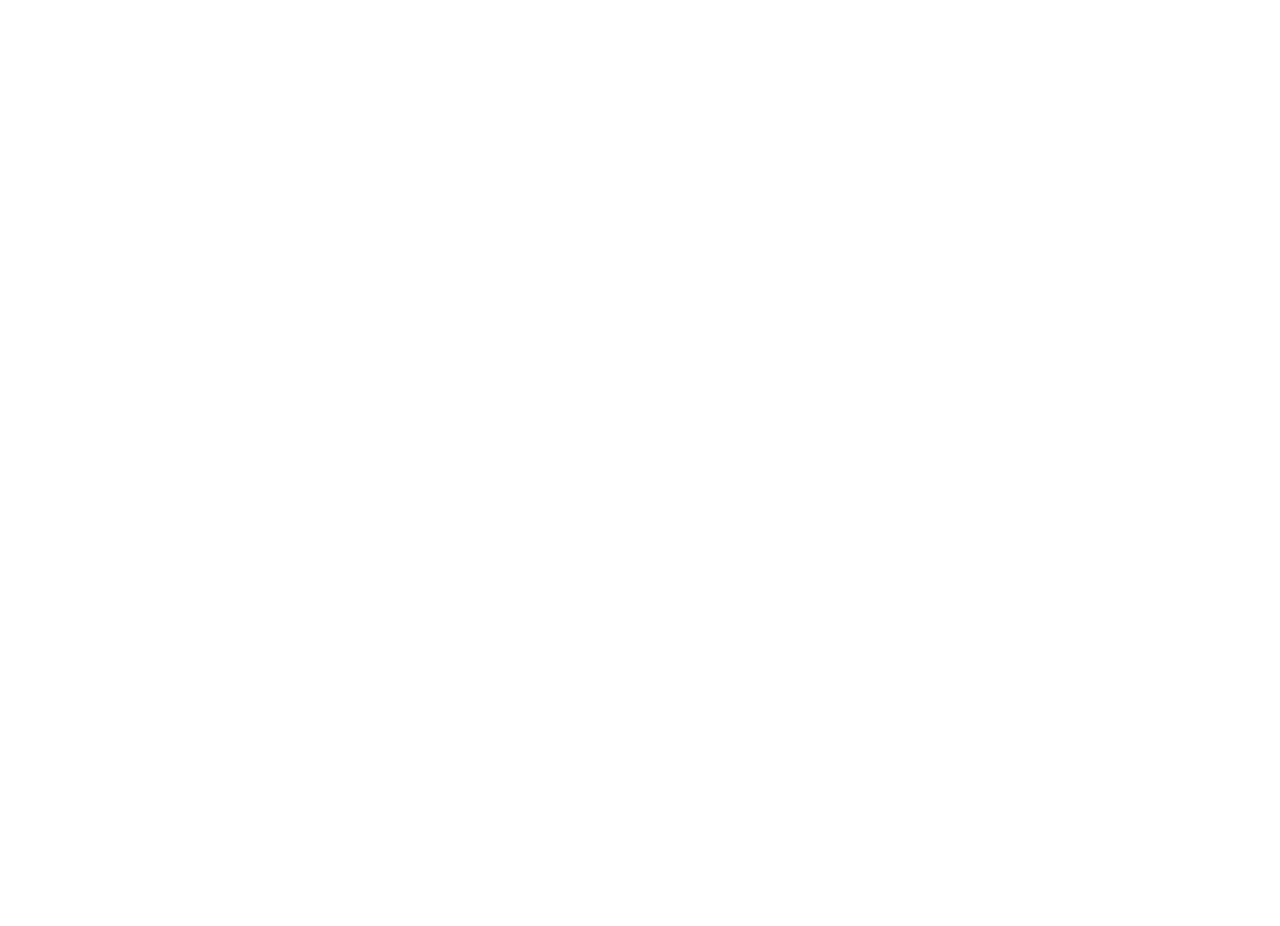
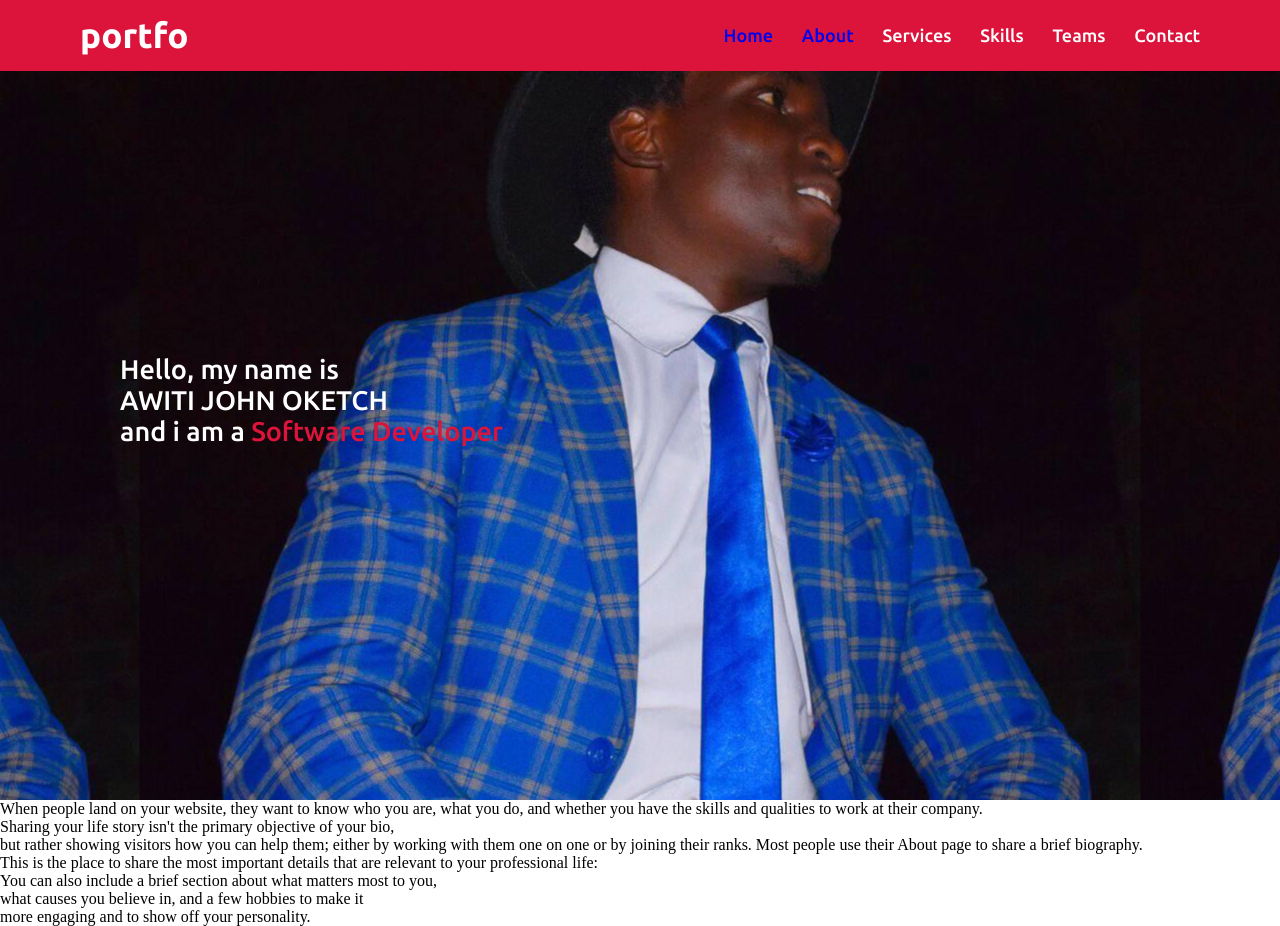
Before and after one commit to AWITI0301/personal-portfolio, a plain HTML site: page index.html in a window 1280 px wide. Before the commit the page ends 800 px from the top, so only its background shows below. Drawn offline with Linux system fonts and the light colour scheme.

Commit message:
styles htm page

```diff
--- a/assets/script.js
+++ b/assets/script.js
@@ -0,0 +1,10 @@
+$(document).ready(function(){
+    $(window).scroll(function(){
+        if(this.scrolly > 20){
+            $('.navbar').addClass('sticky');
+        }else{
+            $('.navbar').removeClass('sticky');
+
+        }
+    })
+})
--- a/assets/style.css
+++ b/assets/style.css
@@ -0,0 +1,85 @@
+@import url('https://fonts.googleapis.com/css2?family=Poppins:wght@400;500;600;700&family=Ubuntu:ital,wght@0,500;0,700;1,400&display=swap');
+
+*{
+    margin: 0;
+    padding: 0;
+    box-sizing: border-box;
+    text-decoration: none;
+}
+.navbar{
+    position: fixed;
+    width: 100%;
+    padding: 15px 0;
+   background: crimson;
+    font-family: 'ubuntu', sans-serif;
+}
+
+.navbar.sticky{
+    padding: 30px 0;
+    background: crimson;
+}
+
+.navbar .logo a{
+    color: #fff;
+    font-size: 35px;
+    font-weight: 600;
+}
+.navbar .menu li a:hover{
+    color:crimson;
+    transition: color 0.3s ease;
+}
+.john2{
+    color: crimson;
+}
+
+.navbar .menu{
+    color: #fff;
+}
+
+.navbar .menu:hover{
+    color: crimson;
+}
+.navbar .menu li{
+    list-style: none;
+    display: inline-block;
+    font-size: 18px;
+    font-weight: 500;
+    margin-left: 25px;
+}
+.navbar .max-width{
+    display: flex;
+    align-items: center;
+    justify-content: space-between;
+}
+.max-width{
+    max-width: 1300px;
+    padding: 0 80px ;
+    margin: auto;
+}
+.home{
+    display: flex;
+    background: url(./images/33988246_2071634249786854_8574751715104915456_n.jpg)center;
+    height: 100vh;
+    color: #fff;
+    min-height: 500px;
+    font-family: 'ubuntu', sans-serif;
+}
+.home .max-width{
+    margin: auto 0 auto 40px;
+}
+.home .home-content .text-1{
+    font-size: 27px;
+}
+.home .home-content .text-2{
+    font-size: 75px;
+    font-weight: 600;
+    margin-left: -3px;
+}
+.home .home-content .text-3{
+    font-size: 40px;
+    margin: 5px 0;
+}
+.john{
+    color: crimson;
+    font-weight: 500;
+}
--- a/index.html
+++ b/index.html
@@ -5,9 +5,43 @@
     <meta http-equiv="X-UA-Compatible" content="IE=edge">
     <meta name="viewport" content="width=device-width, initial-scale=1.0">
     <link rel="stylesheet" href="./assets/style.css">
-    <title>Document</title>
+    <script src="https://kit.fontawesome.com/a076d05399.js" crossorigin="anonymous"></script>
+    <script src="src="https://code.jquery.com/jquery-3.6.0.min.js" ></script>
+    <title>Personal portfolio project</title>
 </head>
 <body>
+    <nav class="navbar">
+        <div class="max-width">
+            <div class="logo"> <a href="#">portfo<span class="john2">lio</span> </a></div>
+            <ul class="menu">
+                <li><a href="#">Home</a></li>
+                <li><a href="#">About</a></li>
+                <li><a href="#"></a>Services</li>
+                <li><a href="#"></a>Skills</li>
+                <li><a href="#"></a>Teams</li>
+                <li><a href="#"></a>Contact</li>
+            </ul>
+        </div>
+    </nav>
+
+    <section class="home" id="home">
+        <div class="max-width">
+            <div class="home-content">
+                <div class="text-1">Hello, my name is</div>
+                <div class="text-1">AWITI JOHN OKETCH</div>
+                <div class="text-1">and i am a <span class="john" >Software Developer</span> </div>
+            </div>
+        </div>
+    </section>
+
+    <p>When people land on your website, they want to know who you are, what you do, and whether you have the skills and qualities to work at their company. <br> Sharing your life story isn't the primary objective of your bio, <br> but rather showing visitors how you can help them; either by working with them one on one or by joining their ranks.
+
+        Most people use their About page to share a brief biography. <br> This is the place to share the most important details that are relevant to your professional life:</p>
+    <p>You can also include a brief section about what matters most to you,<br> what causes you believe in, and a few hobbies to make it <br> more engaging and to show off your personality.</p>
+
+
+
+
     <script src="./assets/script.js"></script>
 
 </body>
```
Also changed, not shown: assets/images/33988246_2071634249786854_8574751715104915456_n.jpg (added), assets/images/back.jpg (added), assets/images/backgroud.jpg (added), assets/images/bb.jpg (added), assets/images/ruji.jpg (added).
